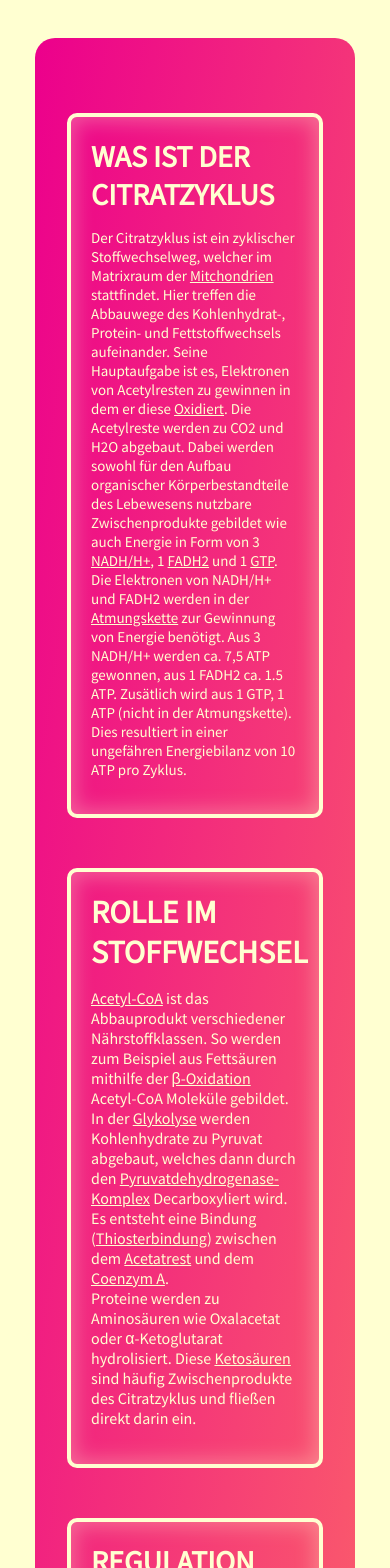
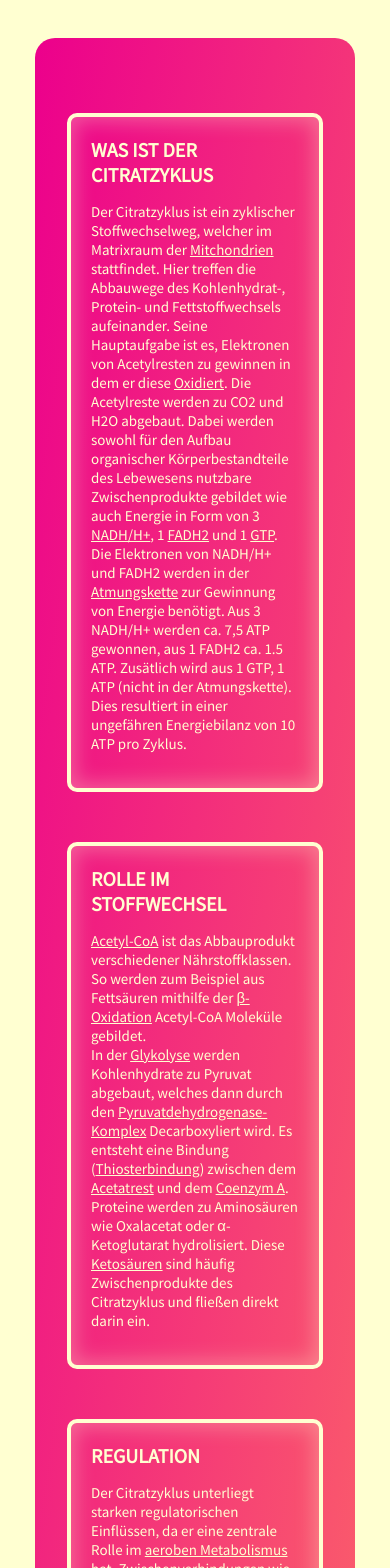
Before and after one commit to JonasHendel/Citratzyklus, a Next.js app in the folder client/: page / in a window 390 px wide. Shown: the part 300-1868 px from the top of the page. Built offline with nearby package versions, Linux system fonts and the light colour scheme.

Commit message:
font size

```diff
--- a/client/components/Introduction.js
+++ b/client/components/Introduction.js
@@ -9,7 +9,6 @@ function Introduction() {
 			<motion.div
 				className='textCard'
 				whileHover={{ scale: 1.05, duration: 1 }}
-				style={{ fontSize: 15 }}
 			>
 				<h1>Was ist der Citratzyklus</h1>
 				<p>
--- a/client/styles/globals.css
+++ b/client/styles/globals.css
@@ -96,12 +96,19 @@ a {
     align-items: center;
     height: auto;
   }
+
 }
 
+.textCard h1 {
+  font-size: 5px !important;
+}
 @media only screen and (max-width: 500px) {
   .card {
     width: 90%;
     height: auto;
+  }
+  .textCard h1 {
+    font-size: 20px;
   }
 }
 
@@ -154,6 +161,7 @@ a {
 .textCard {
 	margin: 0px 0px 0px 0px;
 	display: flex;
+  font-size: 15px;
 	flex-direction: column;
 	width: 40%;
 	height: auto;
```
